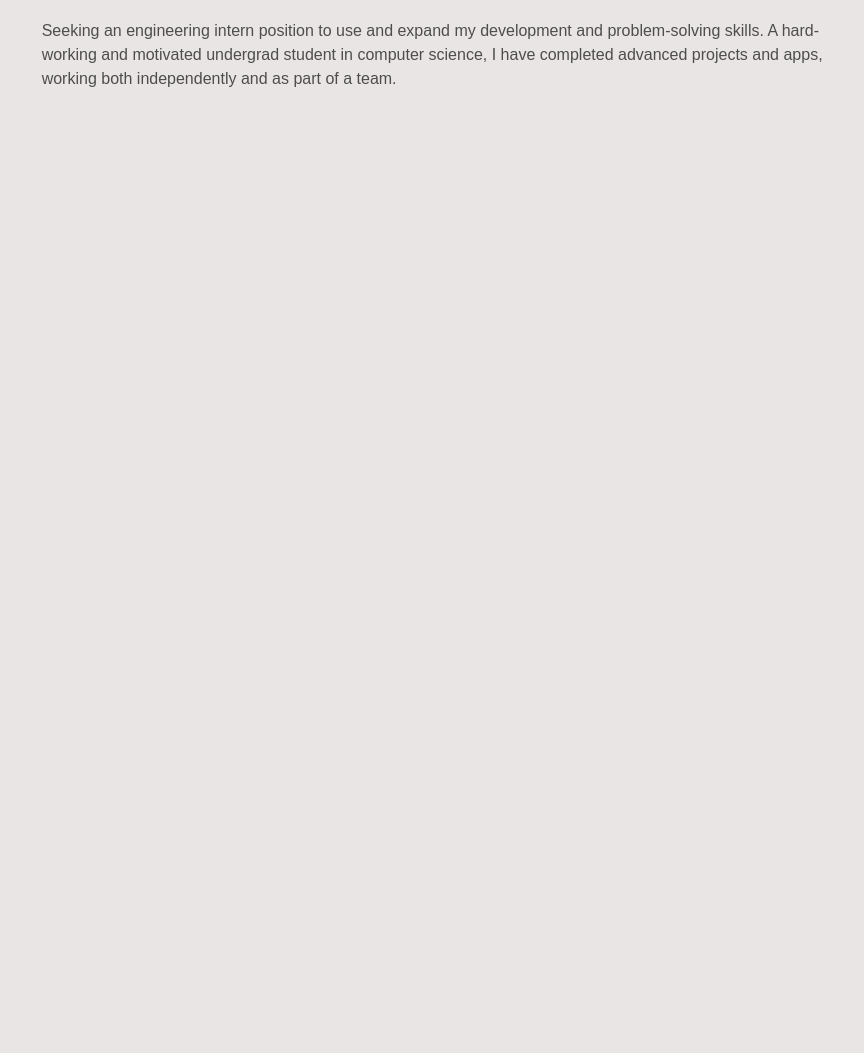
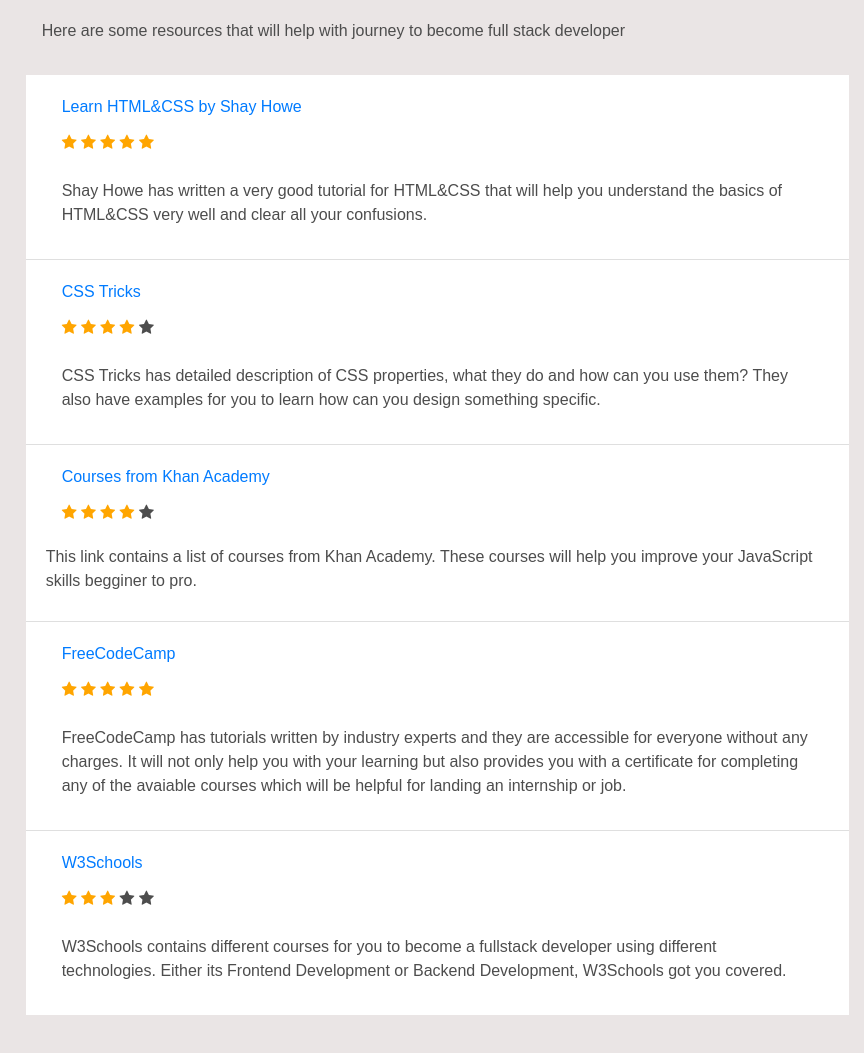
Before and after one commit to AnnaTarasiuk8/WebRoot, a plain HTML site: page html/resources.html in a window 1280 px wide. Shown: the part 171-1224 px from the top of the page, 416-1280 px from the left. Before the commit the page ends 800 px from the top, so only its background shows below. Drawn offline with nearby package versions, Linux system fonts and the light colour scheme.

Commit message:
added resources

```diff
--- a/css/style.css
+++ b/css/style.css
@@ -30,3 +30,6 @@
 .navigation-item a:hover {
   color: #75d1d5;
 }
+.stared {
+  color: orange;
+}
--- a/html/resources.html
+++ b/html/resources.html
@@ -9,6 +9,8 @@
     <link rel="stylesheet" href="https://cdn.jsdelivr.net/npm/bootstrap@4.5.3/dist/css/bootstrap.min.css"
         integrity="sha384-TX8t27EcRE3e/ihU7zmQxVncDAy5uIKz4rEkgIXeMed4M0jlfIDPvg6uqKI2xXr2" crossorigin="anonymous">
     <link rel="stylesheet" href="../css/style.css" />
+    <link rel="stylesheet" href="https://cdnjs.cloudflare.com/ajax/libs/font-awesome/4.7.0/css/font-awesome.min.css">
+
     <title>Anna Tarasiuk</title>
 </head>
 
@@ -40,9 +42,77 @@
 
             </div>
             <div class="col-sm-8">
-                <p class="p-3">Seeking an engineering intern position to use and expand my development and
-                    problem-solving skills. A hard-working and motivated undergrad student in computer science,
-                    I have completed advanced projects and apps, working both independently and as part of a team.</p>
+                <p class="p-3">Here are some resources that will help with journey to become full stack developer</p>
+
+                <ul class="list-group list-group-flush">
+
+                    <li class="list-group-item">
+                        <a class="nav-link" target="_blank" href="https://learn.shayhowe.com/html-css/">Learn HTML&CSS by Shay Howe</a>
+                        <p class="py-1 px-3">
+                            <span class="fa fa-star stared"></span>
+                            <span class="fa fa-star stared"></span>
+                            <span class="fa fa-star stared"></span>
+                            <span class="fa fa-star stared"></span>
+                            <span class="fa fa-star stared"></span>
+                        </p>
+                        <p class="py-1 px-3">Shay Howe has written a very good tutorial for HTML&CSS that will help you
+                            understand the basics of HTML&CSS very well and clear all your confusions.</p>
+                    </li>
+                    <li class="list-group-item">
+                        <a class="nav-link" target="_blank"  href="https://css-tricks.com/">CSS Tricks</a>
+                        <p class="py-1 px-3">
+                            <span class="fa fa-star stared"></span>
+                            <span class="fa fa-star stared"></span>
+                            <span class="fa fa-star stared"></span>
+                            <span class="fa fa-star stared"></span>
+                            <span class="fa fa-star"></span>
+                        </p>
+                        <p class="py-1 px-3">CSS Tricks has detailed description of CSS properties, what they do and how
+                            can you use them? They also have examples for you to learn how can you design something
+                            specific. </p>
+                    </li>
+                    <li class="list-group-item">
+                      <a class="nav-link" target="_blank"
+                            href="https://www.fullstackacademy.com/blog/learn-javascript-for-free-13-online-tutorials-resources">Courses
+                            from Khan Academy</a>
+                            <p class="py-1 px-3">
+                                <span class="fa fa-star stared"></span>
+                                <span class="fa fa-star stared"></span>
+                                <span class="fa fa-star stared"></span>
+                                <span class="fa fa-star stared"></span>
+                                <span class="fa fa-star"></span>
+                            </p class="py-1 px-3"
+                        <p class="py-1 px-3">This link contains a list of courses from Khan Academy. These courses will
+                            help you improve your JavaScript skills begginer to pro.</p>
+                    </li>
+                    <li class="list-group-item">
+                        <a class="nav-link" target="_blank"  href="https://www.freecodecamp.org/learn">FreeCodeCamp</a>
+                        <p class="py-1 px-3">
+                            <span class="fa fa-star stared"></span>
+                            <span class="fa fa-star stared"></span>
+                            <span class="fa fa-star stared"></span>
+                            <span class="fa fa-star stared"></span>
+                            <span class="fa fa-star stared"></span>
+                        </p>
+                        <p class="py-1 px-3">FreeCodeCamp has tutorials written by industry experts and they are
+                            accessible for everyone without any charges. It will not only help you with your learning
+                            but also provides you with a certificate for completing any of the avaiable courses which
+                            will be helpful for landing an internship or job.</p>
+                    </li>
+                    <li class="list-group-item">
+                        <a class="nav-link" target="_blank"  href="https://www.w3schools.com/">W3Schools</a>
+                        <p class="py-1 px-3">
+                            <span class="fa fa-star stared"></span>
+                            <span class="fa fa-star stared"></span>
+                            <span class="fa fa-star stared"></span>
+                            <span class="fa fa-star"></span>
+                            <span class="fa fa-star"></span>
+                        </p>
+                        <p class="py-1 px-3">W3Schools contains different courses for you to become a fullstack
+                            developer using different technologies. Either its Frontend Development or Backend
+                            Development, W3Schools got you covered.</p>
+                    </li>
+                </ul>
             </div>
         </div>
     </div>
```
